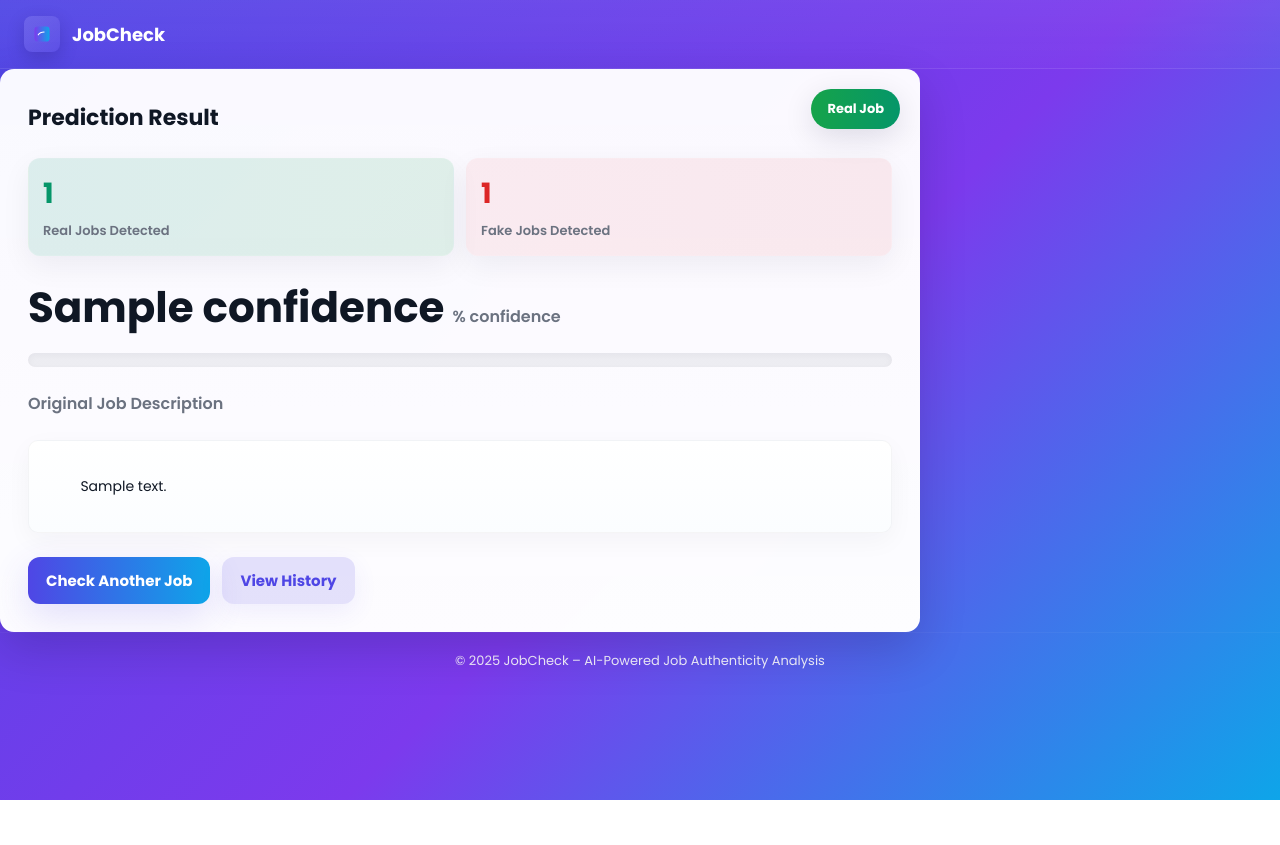
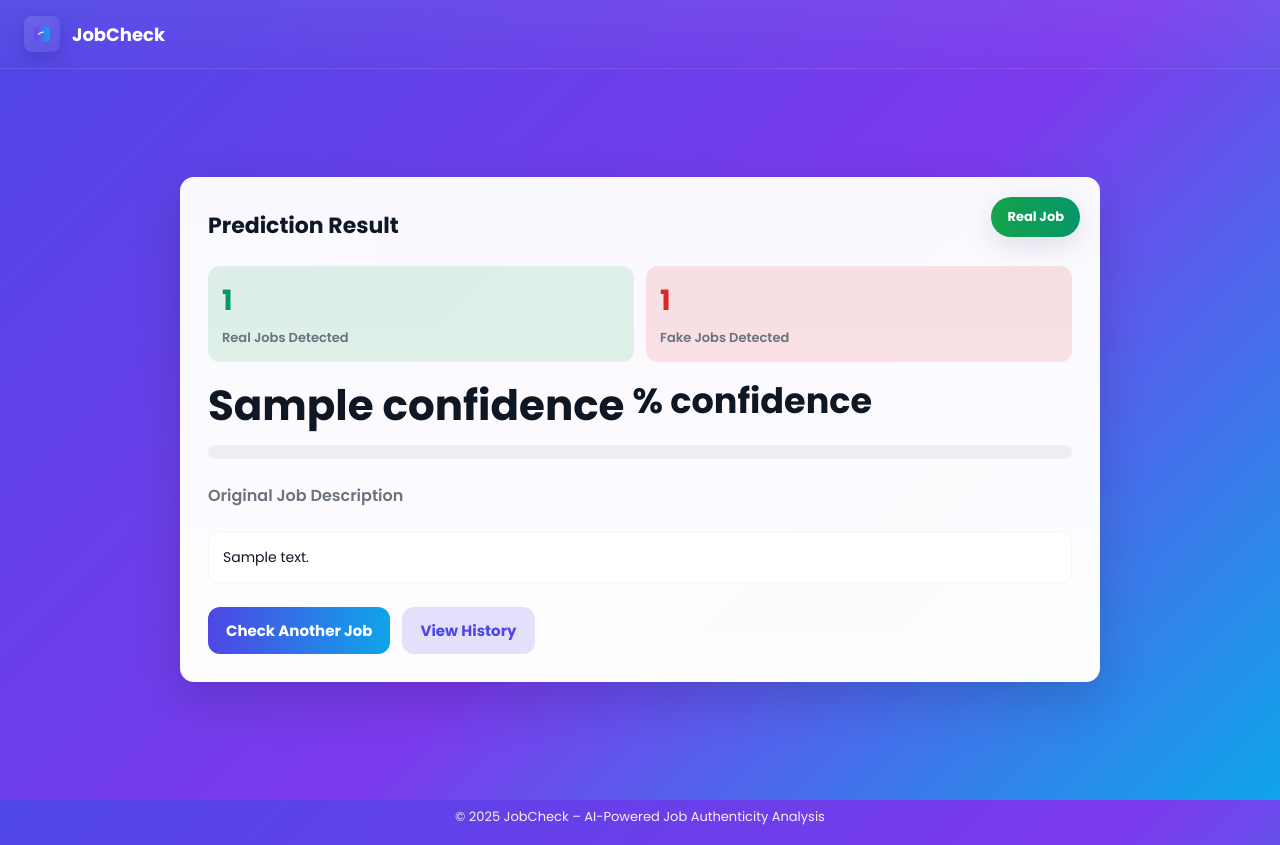
Before and after one commit to Sainvi-j/fake-job-detector, a Flask app: template templates/result.html in a window 1280 px wide. Before the commit the page ends 800 px from the top, so only its background shows below. Run offline with Flask 3, Linux system fonts and the light colour scheme; the template is opened without the code that fills it: most values are stand-ins (such as "Sample title", 1, 10 or a date in 2020); parts of the project's set-up code (start-up, migrations or seed data) failed here and were passed over.

Commit message:
Update result.html

```diff
--- a/templates/result.html
+++ b/templates/result.html
@@ -6,7 +6,6 @@
   <meta name="description" content="JobCheck — AI-powered job authenticity detection. See whether a job posting is likely real or fake and view confidence and history." />
   <title>Result – JobCheck</title>
 
-  <!-- Performance: preconnect to Google fonts -->
   <link rel="preconnect" href="https://fonts.gstatic.com" crossorigin>
   <link href="https://fonts.googleapis.com/css2?family=Poppins:wght@300;400;600;700&display=swap" rel="stylesheet" />
 
@@ -20,15 +19,19 @@
   html,body{height:100%}
   body{
     margin:0;font-family:"Poppins",system-ui,-apple-system,"Segoe UI",Roboto,Arial;
-    background:var(--bg); -webkit-font-smoothing:antialiased; -moz-osx-font-smoothing:grayscale;
+    background:var(--bg);
     color:#0f1724; display:flex;flex-direction:column;min-height:100vh;padding:0;
     animation:pageFade 0.6s var(--ease) both;
   }
   @keyframes pageFade { from{opacity:0;transform:translateY(8px)} to{opacity:1;transform:none} }
 
-  /* Respect reduced motion preferences */
-  @media (prefers-reduced-motion: reduce) {
-    * { animation: none !important; transition: none !important; }
+  /* ⭐ NEW — Center the result card */
+  .wrap {
+    display: flex;
+    justify-content: center;
+    align-items: center;
+    padding: 40px 20px;
+    min-height: calc(100vh - 80px);
   }
 
   header.navbar{
@@ -36,50 +39,65 @@
     background:linear-gradient(180deg, rgba(255,255,255,0.06), rgba(255,255,255,0.02));
     backdrop-filter: blur(6px); border-bottom:1px solid rgba(255,255,255,0.06);
   }
+
   .brand{display:flex;align-items:center;gap:12px;color:#fff;font-weight:700;font-size:18px}
   .logo-mark{width:36px;height:36px;border-radius:8px;background:linear-gradient(135deg, rgba(255,255,255,0.12), rgba(255,255,255,0.04));display:inline-flex;align-items:center;justify-content:center;flex:0 0 36px;box-shadow:0 6px 18px rgba(12,8,48,0.18)}
-  .result-card{width:100%;max-width:920px;background:linear-gradient(180deg, rgba(255,255,255,0.97), rgba(255,255,255,0.99));border-radius:var(--radius);padding:28px;display:flex;gap:24px;box-shadow:0 18px 48px rgba(2,6,23,0.16);transition:transform 0.18s var(--ease),box-shadow 0.18s var(--ease);align-items:stretch;overflow:visible;position:relative}
+
+  .result-card{
+    width:100%;max-width:920px;background:linear-gradient(180deg, rgba(255,255,255,0.97), rgba(255,255,255,0.99));
+    border-radius:var(--radius);padding:28px;display:flex;gap:24px;
+    box-shadow:0 18px 48px rgba(2,6,23,0.16);transition:transform 0.18s var(--ease),box-shadow 0.18s var(--ease);
+    align-items:stretch;position:relative;
+  }
   .result-card:hover{transform:translateY(-6px);box-shadow:0 28px 70px rgba(2,6,23,0.18)}
+
   .content{width:100%;display:flex;flex-direction:column;gap:12px}
   h1{margin:4px 0 0 0;font-size:22px;color:#0f1724}
-  .top-row{display:flex;align-items:center;justify-content:space-between;gap:12px}
-  .status-badge{padding:10px 16px;border-radius:999px;font-weight:700;font-size:13px;color:#fff;display:inline-flex;align-items:center;gap:8px;box-shadow:0 8px 30px rgba(12,8,48,0.12);position:absolute;top:20px;right:20px;z-index:10}
+
+  .status-badge{
+    padding:10px 16px;border-radius:999px;font-weight:700;font-size:13px;color:#fff;
+    display:inline-flex;align-items:center;gap:8px;box-shadow:0 8px 30px rgba(12,8,48,0.12);
+    position:absolute;top:20px;right:20px;z-index:10
+  }
   .status-badge.real{background:linear-gradient(90deg,var(--green),var(--green-600))}
   .status-badge.fake{background:linear-gradient(90deg,var(--red),var(--red-600))}
-  .stats-row{display:flex;gap:12px;margin-top:12px;align-items:stretch;flex-wrap:wrap}
-  .stat-card{flex:1 1 140px;min-width:140px;padding:14px;border-radius:12px;color:#fff;display:flex;flex-direction:column;gap:6px;box-shadow:0 10px 30px rgba(12,8,48,0.06);border:1px solid rgba(255,255,255,0.06)}
-  .stat-card.green{background:linear-gradient(90deg, rgba(5,150,105,0.12), rgba(22,163,74,0.12)); color:var(--green-600)}
-  .stat-card.red{background:linear-gradient(90deg, rgba(239,68,68,0.08), rgba(220,38,38,0.08)); color:var(--red-600)}
+
+  .stats-row{display:flex;gap:12px;margin-top:12px;flex-wrap:wrap}
+  .stat-card{flex:1 1 140px;padding:14px;border-radius:12px;color:#fff;display:flex;flex-direction:column;gap:6px}
+  .stat-card.green{background:rgba(22,163,74,0.12);color:var(--green-600)}
+  .stat-card.red{background:rgba(220,38,38,0.12);color:var(--red-600)}
+
   .stat-num{font-size:28px;font-weight:800}
   .stat-label{font-size:13px;font-weight:600;color:var(--muted)}
-  .confidence{display:flex;flex-direction:column;align-items:flex-start;gap:6px;margin-top:8px}
-  .confidence-number{font-size:42px;font-weight:800;color:#0f1724;display:flex;align-items:baseline;gap:8px}
-  .confidence-number small{font-size:16px;color:var(--muted);font-weight:600}
-  .meter{width:100%;height:14px;background:rgba(15,23,36,0.06);border-radius:999px;overflow:hidden;margin-top:8px;box-shadow:inset 0 2px 6px rgba(12,8,48,0.04)}
-  .meter-fill{height:100%;width:0;transition:width 900ms ease, background-color 0.3s ease;border-radius:999px}
+
+  .confidence-number{font-size:42px;font-weight:800;color:#0f1724;display:flex;gap:8px}
+  .meter{width:100%;height:14px;background:rgba(15,23,36,0.06);border-radius:999px;overflow:hidden;margin-top:8px}
+  .meter-fill{height:100%;width:0;transition:width 900ms ease;border-radius:999px}
   .meter-fill.green{background:linear-gradient(90deg,var(--green),var(--green-600))}
   .meter-fill.red{background:linear-gradient(90deg,var(--red),var(--red-600))}
-  .desc{margin-top:12px;background:linear-gradient(180deg,#fff,#fbfdff);border:1px solid rgba(15,23,36,0.04);border-radius:10px;padding:14px;font-size:14px;color:#0f1724;line-height:1.5;max-height:420px;overflow:auto;white-space:pre-wrap;word-wrap:break-word;box-shadow:0 8px 26px rgba(12,8,48,0.04)}
-  .actions{display:flex;gap:12px;align-items:center;margin-top:12px}
-  .primary{display:inline-flex;align-items:center;gap:10px;padding:12px 18px;border-radius:12px;border:none;background:linear-gradient(90deg,var(--g1),var(--g2));color:#fff;font-weight:700;cursor:pointer;font-size:15px;text-decoration:none;box-shadow:0 12px 36px rgba(79,70,229,0.16);transition:transform 0.14s var(--ease),box-shadow 0.14s var(--ease),opacity 0.12s}
-  .primary:hover{transform:translateY(-4px);box-shadow:0 20px 50px rgba(79,70,229,0.22)}
-  .primary:active{transform:translateY(-1px);opacity:0.98}
-  /* visible focus for keyboard users */
-  .primary:focus{outline:3px solid rgba(79,70,229,0.18);outline-offset:3px}
 
-  footer{padding:18px 20px;text-align:center;color:rgba(255,255,255,0.92);font-size:13px;background:transparent;border-top:1px solid rgba(255,255,255,0.04)}
+  .desc{
+    margin-top:12px;background:#fff;border:1px solid rgba(15,23,36,0.04);border-radius:10px;
+    padding:14px;font-size:14px;line-height:1.5;max-height:420px;overflow:auto;white-space:pre-wrap;
+  }
 
-  @media (max-width:920px){.result-card{flex-direction:column;padding:20px;max-width:720px}.status-badge{top:16px;right:16px;padding:8px 14px;font-size:12px}}
-  @media (max-width:640px){header.navbar{flex-direction:column;align-items:flex-start;padding:14px 16px;gap:12px}.brand{font-size:16px}.desc{max-height:260px}.confidence-number{font-size:36px}.actions{flex-direction:column;align-items:stretch}.primary{width:100%;justify-content:center}.stats-row{flex-direction:column}.stat-card{min-width:unset}.status-badge{top:12px;right:12px;padding:7px 12px;font-size:11px}}
+  .actions{display:flex;gap:12px;margin-top:12px}
+  .primary{
+    padding:12px 18px;border-radius:12px;border:none;background:linear-gradient(90deg,var(--g1),var(--g2));
+    color:#fff;font-weight:700;cursor:pointer;font-size:15px;text-decoration:none;
+  }
+
+  footer{padding:18px;text-align:center;color:rgba(255,255,255,0.92);font-size:13px;background:transparent}
   </style>
 </head>
 <body>
-  <header class="navbar" role="banner">
-    <div class="brand" aria-label="JobCheck">
-      <span class="logo-mark" aria-hidden="true">
-        <svg viewBox="0 0 48 48" fill="none" xmlns="http://www.w3.org/2000/svg" width="20" height="20" aria-hidden="true">
+
+  <header class="navbar">
+    <div class="brand">
+      <span class="logo-mark">
+        <svg viewBox="0 0 48 48" width="20" height="20" fill="none">
           <rect x="6" y="6" width="36" height="36" rx="8" fill="url(#g)"/>
-          <path d="M15 26c3-5 8-7 14-7" stroke="#fff" stroke-width="2.5" stroke-linecap="round" stroke-linejoin="round"/>
+          <path d="M15 26c3-5 8-7 14-7" stroke="#fff" stroke-width="2.5"/>
           <defs>
             <linearGradient id="g" x1="0" x2="1">
               <stop offset="0" stop-color="#7c3aed"/>
@@ -92,103 +110,56 @@
     </div>
   </header>
 
-  <main class="wrap" role="main">
-    <section class="result-card" role="region" aria-labelledby="resultTitle">
+  <main class="wrap">
+
+    <section class="result-card">
       {% set is_fake = (label == "Fake Job") %}
-      <span
-        class="status-badge {% if is_fake %}fake{% else %}real{% endif %}"
-        role="status"
-        aria-live="polite"
-        aria-label="Prediction: {{ 'Fake Job' if is_fake else 'Real Job' }}"
-      >
+
+      <span class="status-badge {% if is_fake %}fake{% else %}real{% endif %}">
         {{ 'Fake Job' if is_fake else 'Real Job' }}
       </span>
 
       <div class="content">
-        <div class="top-row">
-          <h1 id="resultTitle">Prediction Result</h1>
-        </div>
+        <h1>Prediction Result</h1>
 
-        <div class="stats-row" role="list" aria-label="Detection counts">
-          <div class="stat-card green" role="listitem" aria-label="Real jobs detected">
+        <div class="stats-row">
+          <div class="stat-card green">
             <div class="stat-num">{{ real_count }}</div>
             <div class="stat-label">Real Jobs Detected</div>
           </div>
 
-          <div class="stat-card red" role="listitem" aria-label="Fake jobs detected">
+          <div class="stat-card red">
             <div class="stat-num">{{ fake_count }}</div>
             <div class="stat-label">Fake Jobs Detected</div>
           </div>
         </div>
 
-        <div class="confidence" aria-label="Confidence">
+        <div class="confidence">
           <div class="confidence-number">
             {{ confidence }}<small>% confidence</small>
           </div>
 
-          <!-- Accessible progressbar -->
-          <div
-            class="meter"
-            role="progressbar"
-            aria-valuemin="0"
-            aria-valuemax="100"
-            aria-valuenow="{{ confidence }}"
-            aria-label="Model confidence in percent"
-          >
-            <div class="meter-fill {% if is_fake %}red{% else %}green{% endif %}" style="width: {{ confidence }}%"></div>
+          <div class="meter">
+            <div class="meter-fill {% if is_fake %}red{% else %}green{% endif %}"
+                 style="width: {{ confidence }}%"></div>
           </div>
         </div>
 
         <div style="margin-top:12px;font-weight:600;color:var(--muted)">Original Job Description</div>
 
-        <article class="desc" role="article" aria-label="Job description">
-          {{ job_text }}
-        </article>
+        <article class="desc">{{ job_text }}</article>
 
         <div class="actions">
-          <a href="/" class="primary" role="button" aria-label="Check another job">Check Another Job</a>
-          <a href="/history" class="primary" role="button" aria-label="View history" style="background:rgba(79,70,229,0.15);color:#4f46e5;box-shadow:0 8px 24px rgba(79,70,229,0.08)">View History</a>
+          <a href="/" class="primary">Check Another Job</a>
+          <a href="/history" class="primary" style="background:rgba(79,70,229,0.15);color:#4f46e5">View History</a>
         </div>
       </div>
+
     </section>
+
   </main>
 
   <footer>© 2025 JobCheck – AI-Powered Job Authenticity Analysis</footer>
 
-  <script>
-  (function(){
-    try {
-      // Gracefully handle when confidence is missing or malformed
-      var fill = document.querySelector('.meter-fill');
-      if (!fill) return;
-
-      // read target width from inline style or from data attr set on server-side
-      // keep animation minimal and accessible
-      var rawWidth = (fill.style.width || '{{ confidence }}%').trim();
-      var match = rawWidth.match(/^(\d+(\.\d+)?)%$/);
-      var w = match ? match[1] + '%' : '0%';
-
-      // remove width first so animation runs
-      fill.style.width = '0%';
-
-      // ensure appropriate color class is set server-side via template; client fallback:
-      {% if is_fake %}
-        fill.classList.add('red');
-        fill.classList.remove('green');
-      {% else %}
-        fill.classList.add('green');
-        fill.classList.remove('red');
-      {% endif %}
-
-      // small async apply to trigger CSS transition
-      requestAnimationFrame(function(){
-        setTimeout(function(){ fill.style.width = w; }, 60);
-      });
-    } catch (e) {
-      // fail silently
-      console.error && console.error(e);
-    }
-  })();
-  </script>
 </body>
 </html>
```
